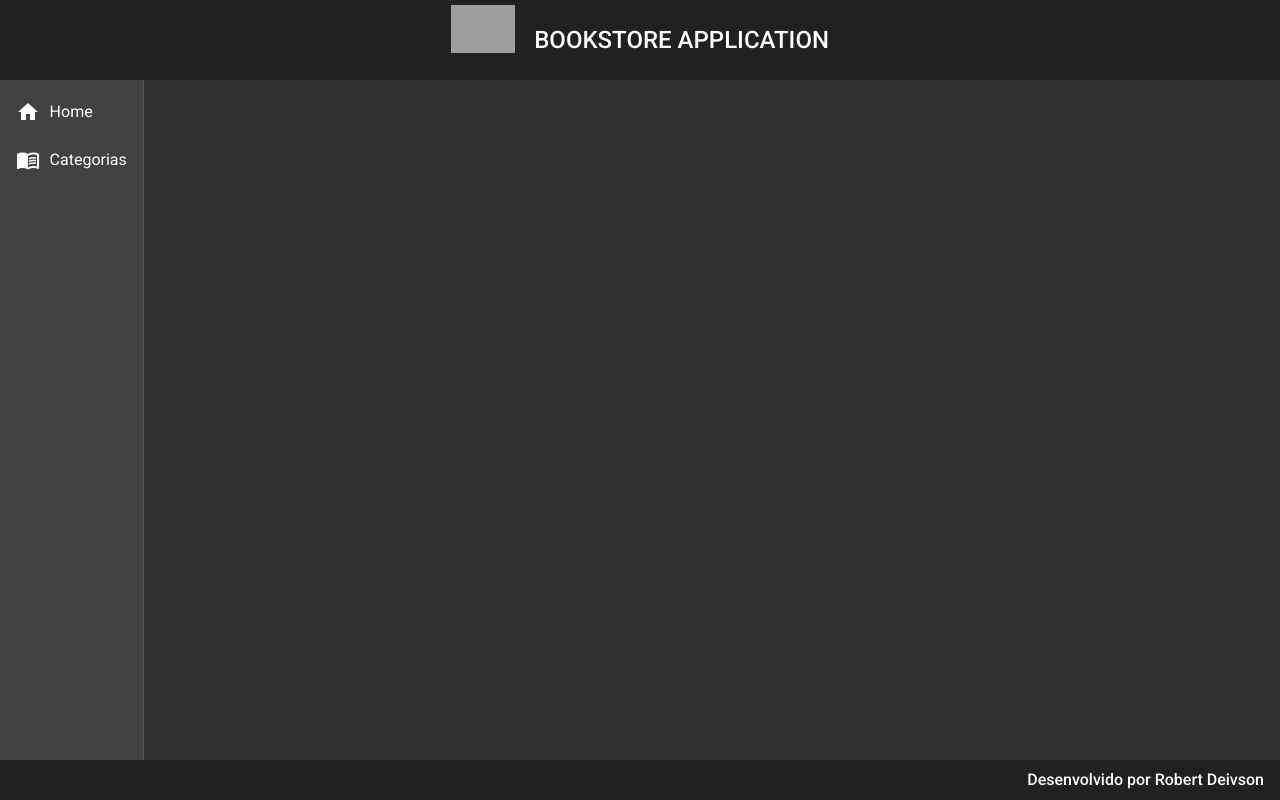
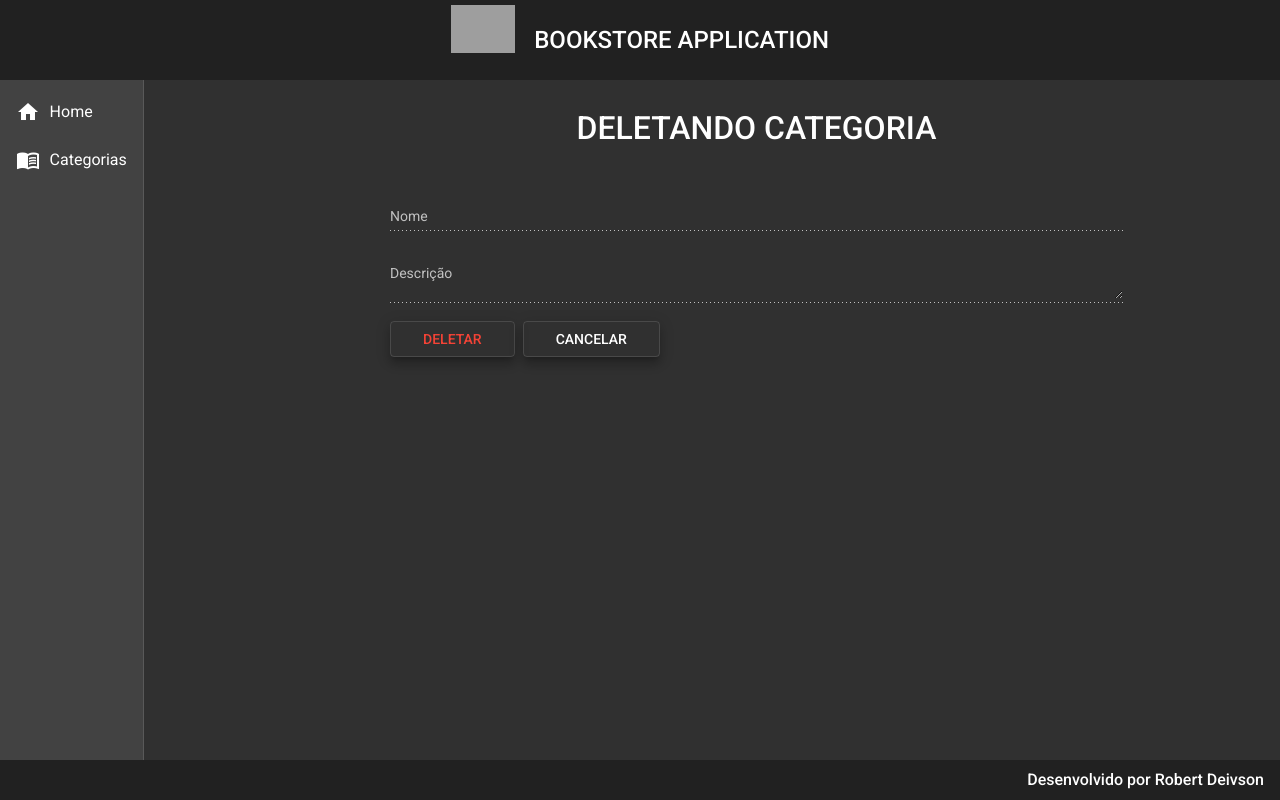
Before and after one commit to robertdeivson/bookstore-front, an Angular app: page /categorias/delete/1 in a window 1280 px wide. Before the commit this address led to /. Built offline with nearby package versions, Linux system fonts and the light colour scheme; no server answers; grey boxes are pictures that could not be loaded.

Commit message:
Categoria DELETE implementada

```diff
--- a/src/app/app-routing.module.ts
+++ b/src/app/app-routing.module.ts
@@ -3,6 +3,7 @@ import { RouterModule, Routes } from '@angular/router';
 import { HomeComponent } from './components/views/home/home.component';
 import { CategoriaReadComponent } from './components/views/categoria/categoria-read/categoria-read.component';
 import { CategoriaCreateComponent } from './components/views/categoria/categoria-create/categoria-create.component';
+import { CategoriaDeleteComponent } from './components/views/categoria/categoria-delete/categoria-delete.component';
 
 const routes: Routes = [
   {
@@ -17,6 +18,10 @@ const routes: Routes = [
     path: 'categorias/create',
     component: CategoriaCreateComponent
 
+  },
+  {
+    path: 'categorias/delete/:id',
+    component: CategoriaDeleteComponent
   }
 ];
 
--- a/src/app/app.module.ts
+++ b/src/app/app.module.ts
@@ -22,6 +22,7 @@ import { NavComponent } from './components/template/nav/nav.component';
 import { CategoriaCreateComponent } from './components/views/categoria/categoria-create/categoria-create.component';
 import { CategoriaReadComponent } from './components/views/categoria/categoria-read/categoria-read.component';
 import { HomeComponent } from './components/views/home/home.component';
+import { CategoriaDeleteComponent } from './components/views/categoria/categoria-delete/categoria-delete.component';
 
 
 @NgModule({
@@ -32,7 +33,8 @@ import { HomeComponent } from './components/views/home/home.component';
     NavComponent,
     HomeComponent,
     CategoriaReadComponent,
-    CategoriaCreateComponent
+    CategoriaCreateComponent,
+    CategoriaDeleteComponent
   ],
   imports: [
     BrowserModule,
--- /dev/null
+++ b/src/app/components/views/categoria/categoria-delete/categoria-delete.component.css
@@ -0,0 +1,26 @@
+form {
+    text-align: center;
+    width: 70%;
+    margin: 2rem auto 0 auto;
+}
+
+h1{
+    font-size: 2rem;
+    font-weight: 500;
+    margin-bottom: 3rem;
+}
+
+.form{
+    width: 100%;
+}
+
+.buttons{
+    width: 100%;
+    text-align: start;
+}
+
+button{
+    margin-right: .5rem;
+    padding-right: 2rem;
+    padding-left: 2rem;
+}
--- /dev/null
+++ b/src/app/components/views/categoria/categoria-delete/categoria-delete.component.html
@@ -0,0 +1,18 @@
+<form>
+    <h1>DELETANDO CATEGORIA</h1>
+
+    <mat-form-field class="form">
+        <mat-label>Nome</mat-label>
+        <input matInput [(ngModel)]="categoria.nome" type="text" name="nome" disabled>
+    </mat-form-field>
+    <mat-form-field class="form">
+        <mat-label>Descrição</mat-label>
+        <textarea matInput [(ngModel)]="categoria.descricao"  type="text" name="descricao" disabled></textarea>
+    </mat-form-field>
+
+    <div class="buttons">
+        <button  (click)="delete()" class="mat-elevation-z8" mat-stroked-button color="warn">DELETAR</button>
+        <button  (click)="cancel()" class="mat-elevation-z8" mat-stroked-button color="link">CANCELAR</button>
+
+    </div>
+</form>
--- /dev/null
+++ b/src/app/components/views/categoria/categoria-delete/categoria-delete.component.ts
@@ -0,0 +1,45 @@
+import { Component, OnInit } from '@angular/core';
+import { ActivatedRoute, Router } from '@angular/router';
+import { Categoria } from '../categoria.model';
+import { CategoriaService } from '../categoria.service';
+
+@Component({
+  selector: 'app-categoria-delete',
+  templateUrl: './categoria-delete.component.html',
+  styleUrls: ['./categoria-delete.component.css']
+})
+export class CategoriaDeleteComponent implements OnInit {
+
+  categoria: Categoria = {
+    id: '',
+    nome: '',
+    descricao: ''
+  }
+
+  constructor(private service: CategoriaService, private route: ActivatedRoute, private router: Router) { }
+
+  ngOnInit(): void {
+    this.categoria.id = this.route.snapshot.paramMap.get('id')!
+    this.findById()
+  }
+
+  findById(): void {
+    this.service.findById(this.categoria.id!).subscribe((resposta) => {
+      this.categoria = resposta
+    })
+  }
+
+  delete(): void{
+    this.service.delete(this.categoria.id!).subscribe((resposta) => {
+      this.router.navigate(['categorias'])
+      this.service.mensagem('Categoria deletada com sucesso!')
+    }, err => {
+      this.service.mensagem(err.error.error)
+    })
+  }
+
+  cancel(): void {
+    this.router.navigate(['categorias'])
+  }
+
+}
--- a/src/app/components/views/categoria/categoria-read/categoria-read.component.html
+++ b/src/app/components/views/categoria/categoria-read/categoria-read.component.html
@@ -42,7 +42,7 @@
                 <a class="edit" href="#">
                     <i class="material-icons">edit</i>
                 </a>
-                <a class="delete" href="#">
+                <a class="delete" routerLink="delete/{{ row.id }}">
                     <i class="material-icons">delete</i>
                 </a>
 
--- a/src/app/components/views/categoria/categoria.service.ts
+++ b/src/app/components/views/categoria/categoria.service.ts
@@ -19,9 +19,19 @@ export class CategoriaService {
     return this.http.get<Categoria[]>(url)
   }
 
+  findById(id: String):Observable<Categoria>{
+    const url = `${this.baseUrl}/categorias/${id}`
+    return this.http.get<Categoria>(url)
+  }
+
   create(categoria: Categoria): Observable<Categoria>{
     const url = `${this.baseUrl}/categorias`
-    return this.http.post<Categoria>(url, categoria);
+    return this.http.post<Categoria>(url, categoria)
+  }
+
+  delete(id: String):Observable<void> {
+    const url = `${this.baseUrl}/categorias/${id}`
+    return this.http.delete<void>(url)
   }
 
   mensagem(str: String): void {
```
